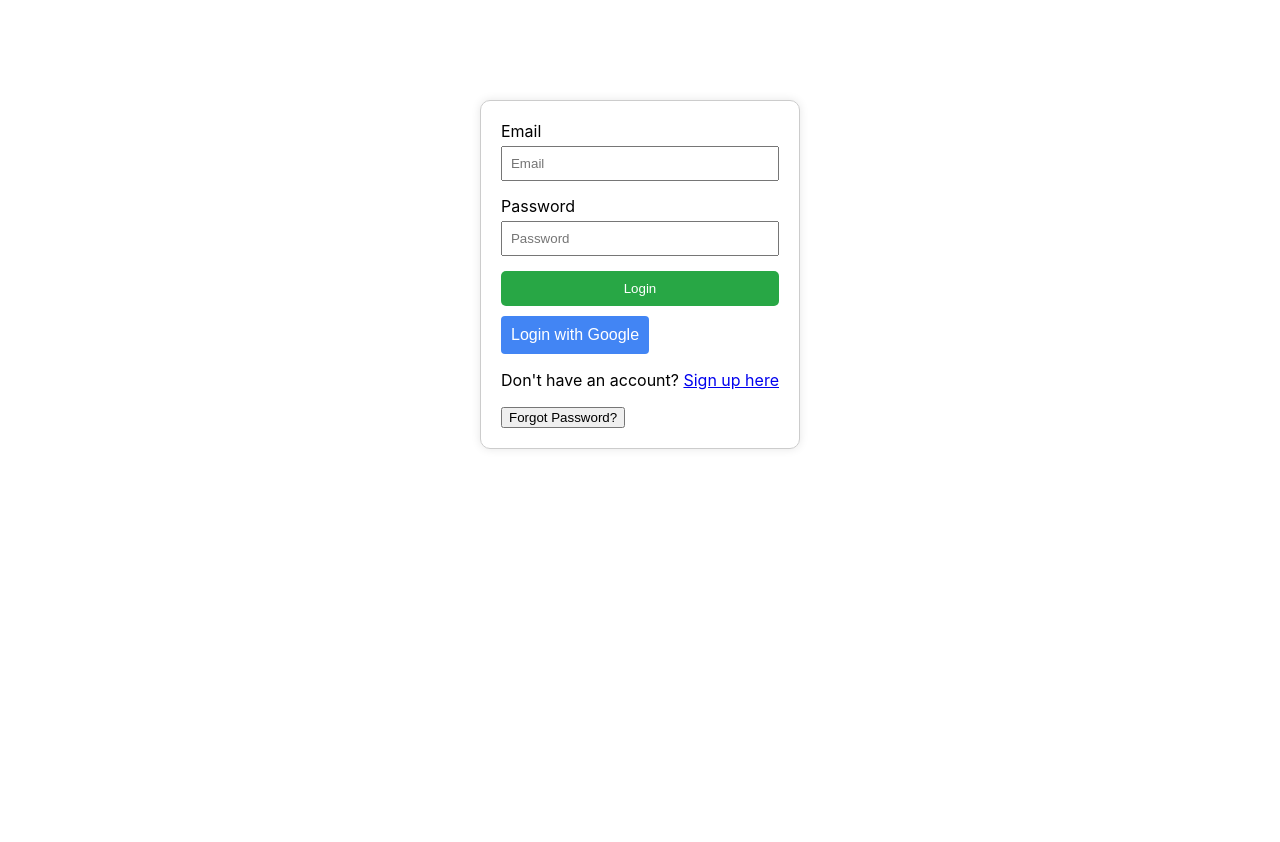
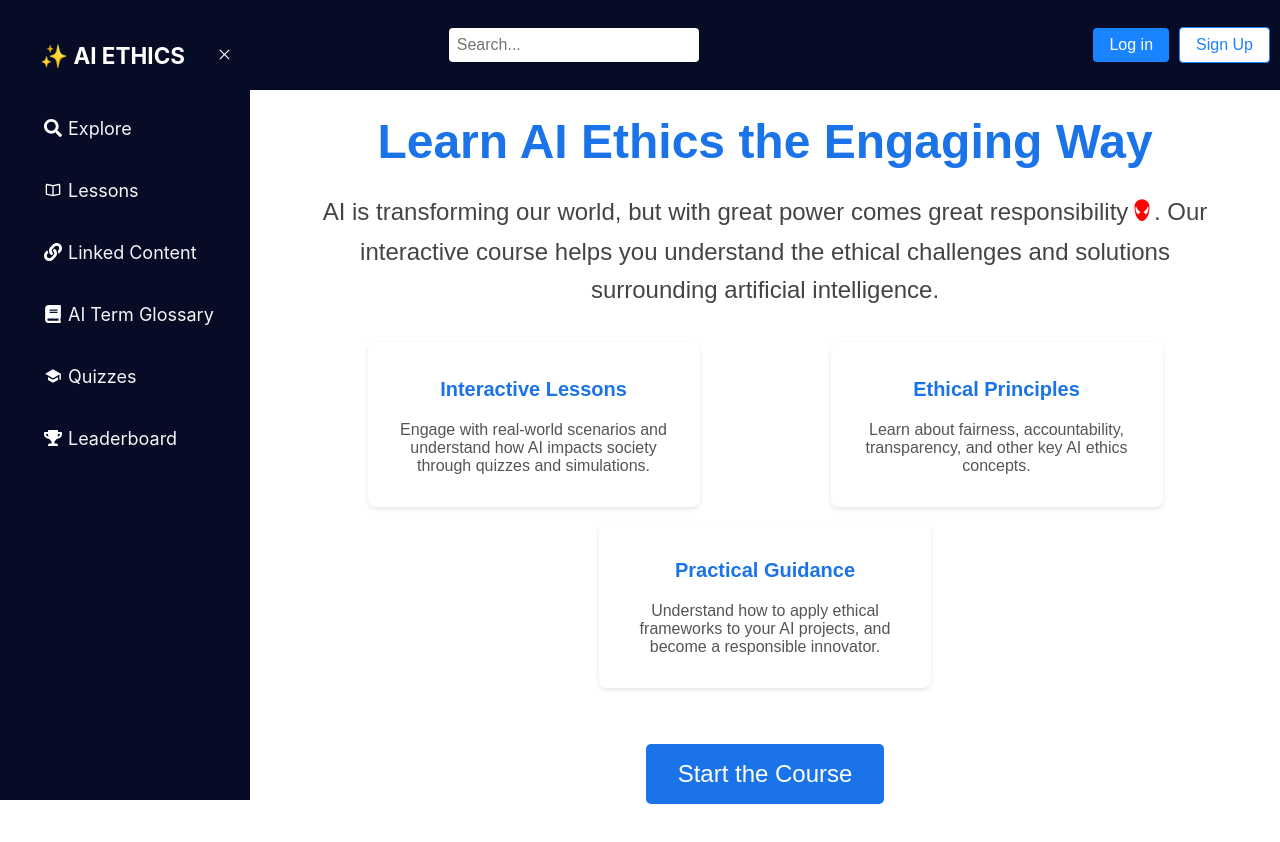
Before and after one commit to Areeb-Ashraf/AI-Ethics, a React (Create React App) app in the folder ai-ethics/: page / in a window 1280 px wide. Shown: the top 842 px of the page. Before the commit the page ends 800 px from the top, so only its background shows below. Built offline with nearby package versions, Linux system fonts and the light colour scheme; no server answers.

Commit message:
final login/registration changes made

```diff
--- a/ai-ethics/src/App.js
+++ b/ai-ethics/src/App.js
@@ -1,15 +1,15 @@
 import "./App.css";
-import React, { useState } from "react";
-import { BrowserRouter as Router, Route, Routes, Navigate } from "react-router-dom";
+import React, { useState, useEffect } from "react";
+import { BrowserRouter as Router, Route, Routes } from "react-router-dom";
 import Sidebar from "./components/sidebar";
 import DatabaseManTester from "./DatabaseManTester";
 import AIGlossary from "./aiGlossary";
 import Homepage from "./components/homepage";
 import UserProfile from "./UserProfile";
-import LoginForm from "./Loginform"; // Import LoginForm
-import Registration from "./Registration"; // Import Registration component
+import LoginForm from "./Loginform";
+import Registration from "./Registration";
+import { auth } from './firebase';
 
-// Placeholder components for the pages
 const Explore = () => <div>Explore Page</div>;
 const Lessons = () => <div>Lessons Page</div>;
 const LinkedContent = () => <div>Linked Content Page</div>;
@@ -17,20 +17,27 @@ const Quizzes = () => <div>Quizzes Page</div>;
 const Leaderboard = () => <div>Leaderboard Page</div>;
 
 function App() {
-  const [isLoggedIn, setIsLoggedIn] = useState(false); // State to manage login status
-  const [sidebarOpen, setSidebarOpen] = useState(true); // State to manage sidebar visibility
+  const [sidebarOpen, setSidebarOpen] = useState(true);
+  const [isLoggedIn, setIsLoggedIn] = useState(false);
+
+  useEffect(() => {
+    const unsubscribe = auth.onAuthStateChanged(user => {
+      setIsLoggedIn(!!user);
+    });
+    return () => unsubscribe();
+  }, []);
 
   return (
     <Router>
-      <div className="app-container">
-        {!isLoggedIn ? (
+      <div className={sidebarOpen ? "app-container sidebar-open" : "app-container sidebar-closed"}>
         <Routes>
-            <Route path="/" element={<LoginForm setIsLoggedIn={setIsLoggedIn} />} />
-            <Route path="/register" element={<Registration />} /> {/* Route for registration */}
-          </Routes>
-        ) : (
+          <Route path="/login" element={<LoginForm setIsLoggedIn={setIsLoggedIn} />} />
+          <Route path="/register" element={<Registration />} />
+          <Route
+            path="/*"
+            element={
               <>
-            <Sidebar sidebarOpen={sidebarOpen} setSidebarOpen={setSidebarOpen} setIsLoggedIn={setIsLoggedIn} /> {/* Pass setIsLoggedIn */}
+                <Sidebar sidebarOpen={sidebarOpen} setSidebarOpen={setSidebarOpen} isLoggedIn={isLoggedIn} />
                 <div className="main-content">
                   <Routes>
                     <Route path="/" element={<Homepage />} />
@@ -42,11 +49,12 @@ function App() {
                     <Route path="/leaderboard" element={<Leaderboard />} />
                     <Route path="/databaseTest" element={<DatabaseManTester />} />
                     <Route path="/profile" element={<UserProfile />} />
-                <Route path="*" element={<Navigate to="/" />} /> {/* Redirect all unknown routes */}
                   </Routes>
                 </div>
               </>
-        )}
+            }
+          />
+        </Routes>
       </div>
     </Router>
   );
--- a/ai-ethics/src/Loginform.js
+++ b/ai-ethics/src/Loginform.js
@@ -93,6 +93,7 @@ const LoginForm = ({ setIsLoggedIn }) => {
       <button type="button" className="forgot-password-button" onClick={handleForgotPassword}>
         Forgot Password?
       </button>
+      <button onClick={() => navigate('/')} className="back-to-home-button">Back to Homepage</button>
     </div>
   );
 };
--- a/ai-ethics/src/Registration.js
+++ b/ai-ethics/src/Registration.js
@@ -28,7 +28,7 @@ const Registration = () => {
       // If not registered, proceed to register
       await authManager.registerWithEmailAndPassword(name, email, password);
       alert('Registration successful!');
-      navigate('/'); // Redirect to login after successful registration
+      navigate('/'); // Redirect to homepage after successful registration
     } catch (err) {
       console.error('Registration failed:', err.message);
       alert('Registration failed: ' + err.message);
@@ -71,8 +71,9 @@ const Registration = () => {
         <button type="submit" className="login-button">Register</button>
       </form>
       <p className="redirect-text">
-        Already have an account? <Link to="/">Login here</Link> {/* Link to login */}
+        Already have an account? <Link to="/login">Login here</Link> {/* Corrected link to /login */}
       </p>
+      <button onClick={() => navigate('/')} className="back-to-home-button">Back to Homepage</button>
     </div>
   );
 };
--- a/ai-ethics/src/components/sidebar.js
+++ b/ai-ethics/src/components/sidebar.js
@@ -1,13 +1,13 @@
 import React, { useState, useEffect } from "react";
-import { NavLink, useNavigate } from "react-router-dom";
+import { NavLink } from "react-router-dom";
 import "../styles/sidebar.css";
 import { IconContext } from "react-icons";
 import * as FaIcons from "react-icons/fa";
 import * as AiIcons from "react-icons/ai";
 import * as IoIcons from "react-icons/io";
-import { authManager } from '../firebase';
-import { FaSignOutAlt } from "react-icons/fa";
+import { auth } from "../firebase"; // Import Firebase auth
 
+// Sidebar items data
 const SidebarData = [
   {
     title: "Explore",
@@ -41,9 +41,8 @@ const SidebarData = [
   },
 ];
 
-function Sidebar({ sidebarOpen, setSidebarOpen, setIsLoggedIn }) {
+function Sidebar({ sidebarOpen, setSidebarOpen, isLoggedIn, setIsLoggedIn, username }) {
   const [isMobile, setIsMobile] = useState(window.innerWidth <= 768);
-  const navigate = useNavigate();
 
   const toggleSidebar = () => setSidebarOpen(!sidebarOpen);
 
@@ -66,30 +65,55 @@ function Sidebar({ sidebarOpen, setSidebarOpen, setIsLoggedIn }) {
   };
 
   const handleLogout = async () => {
-    await authManager.logout();
-    setIsLoggedIn(false);
-    navigate("/"); // Redirect to the LoginForm page
+    try {
+      await auth.signOut();
+      setIsLoggedIn(false); // Update login state
+      alert("Logged out successfully");
+    } catch (err) {
+      console.error("Logout error:", err.message);
+    }
   };
 
   return (
     <IconContext.Provider value={{ color: "#fff" }}>
+      {/* Navbar */}
       <div className="navbar">
+        {/* Menubar icon */}
         <NavLink to="#" className="toggle-icons">
-          <FaIcons.FaBars className='contactIcon' onClick={toggleSidebar} />
+          <FaIcons.FaBars className="contactIcon" onClick={toggleSidebar} />
         </NavLink>
+
+        {/* Search bar */}
         <div className={sidebarOpen ? "search-bar expanded" : "search-bar"}>
           <input type="text" placeholder="Search..." className="search-input" />
         </div>
+
+        {/* Auth buttons or Welcome message */}
+        {isLoggedIn ? (
+          <div className="welcome-message">
+            <span>Welcome!</span>
+          </div>
+        ) : (
+          <div className="auth-buttons">
+            <NavLink to="/login">
+              <button className="btn login-btn">Log in</button>
+            </NavLink>
+            <NavLink to="/register">
+              <button className="btn signup-btn">Sign Up</button>
+            </NavLink>
+          </div>
+        )}
       </div>
 
+      {/* Sidebar */}
       <nav className={sidebarOpen ? "sidebar-container active" : "sidebar-container"}>
         <ul className="sidebar-items">
           <li className="sidebar-header">
             <NavLink to="/" onClick={handleLinkClick}>
-              <h1>✨ Ai Ethics</h1>
+              <h1>✨ AI Ethics</h1>
             </NavLink>
             <NavLink to="#" className="toggle-icons" onClick={toggleSidebar}>
-              <AiIcons.AiOutlineClose className='contactIcon'/>
+              <AiIcons.AiOutlineClose className="contactIcon" />
             </NavLink>
           </li>
           {SidebarData.map((item, index) => (
@@ -100,13 +124,16 @@ function Sidebar({ sidebarOpen, setSidebarOpen, setIsLoggedIn }) {
               </NavLink>
             </li>
           ))}
-          {/* Logout Link */}
-          <li className="sidebar-text">
-            <div className="sidebar-link" onClick={handleLogout}>
-              <FaSignOutAlt />
-              <span style={{ marginLeft: '6px' }}>Logout</span> {/* Add margin to separate the icon and text */}
-            </div>
-          </li>
+
+          {/* Logout button at the bottom */}
+          {isLoggedIn && (
+            <li className="sidebar-text">
+              <button className="sidebar-link logout-btn" onClick={handleLogout}>
+                <FaIcons.FaSignOutAlt />
+                <span>Logout</span>
+              </button>
+            </li>
+          )}
         </ul>
       </nav>
     </IconContext.Provider>
--- a/ai-ethics/src/styles/sidebar.css
+++ b/ai-ethics/src/styles/sidebar.css
@@ -158,3 +158,73 @@ span {
 .sidebar-link:hover {
   background-color: #1a83ff; /* Match the hover color */
 }
+
+/* Auth buttons (Login and Sign Up) */
+.auth-buttons {
+  display: flex;
+  align-items: center;
+}
+
+.auth-buttons .btn {
+  padding: 8px 16px;
+  margin-left: 10px;
+  border: none;
+  border-radius: 4px;
+  cursor: pointer;
+  font-size: 16px;
+}
+
+.auth-buttons .login-btn {
+  background-color: #1a83ff;
+  color: #fff;
+}
+
+.auth-buttons .signup-btn {
+  margin-right: 10px;
+  background-color: #fff;
+  color: #1a83ff;
+  border: 1px solid #1a83ff;
+}
+
+.auth-buttons .btn:hover {
+  opacity: 0.9;
+}
+
+
+.logout-container {
+  padding: 16px;
+  margin-top: auto; /* Ensures the logout button is at the bottom */
+}
+
+.logout-btn {
+  display: flex;
+  justify-content: start;
+  align-items: center;
+  padding: 0; /* Remove padding to align with other items */
+  list-style: none;
+  height: 60px;
+  width: 100%;
+  background: none;
+  border: none;
+  color: #f5f5f5;
+  font-size: 18px;
+  cursor: pointer;
+  width: 95%; /* Match width with other sidebar links */
+}
+
+.logout-btn:hover {
+  background-color: #1a83ff;
+}
+
+.logout-btn span {
+  margin-left: 6px; /* Space between icon and text */
+}
+
+.welcome-message {
+  color: #f5f5f5; /* Text color */
+  font-size: 18px; /* Font size */
+  margin-left: -20px; /* Adjusted margin for more left alignment */
+  display: flex; /* Align items */
+  align-items: center; /* Center vertically */
+  height: 90px; /* Match navbar height */
+}
```
Lines whose indentation alone changed are shown as unchanged.
